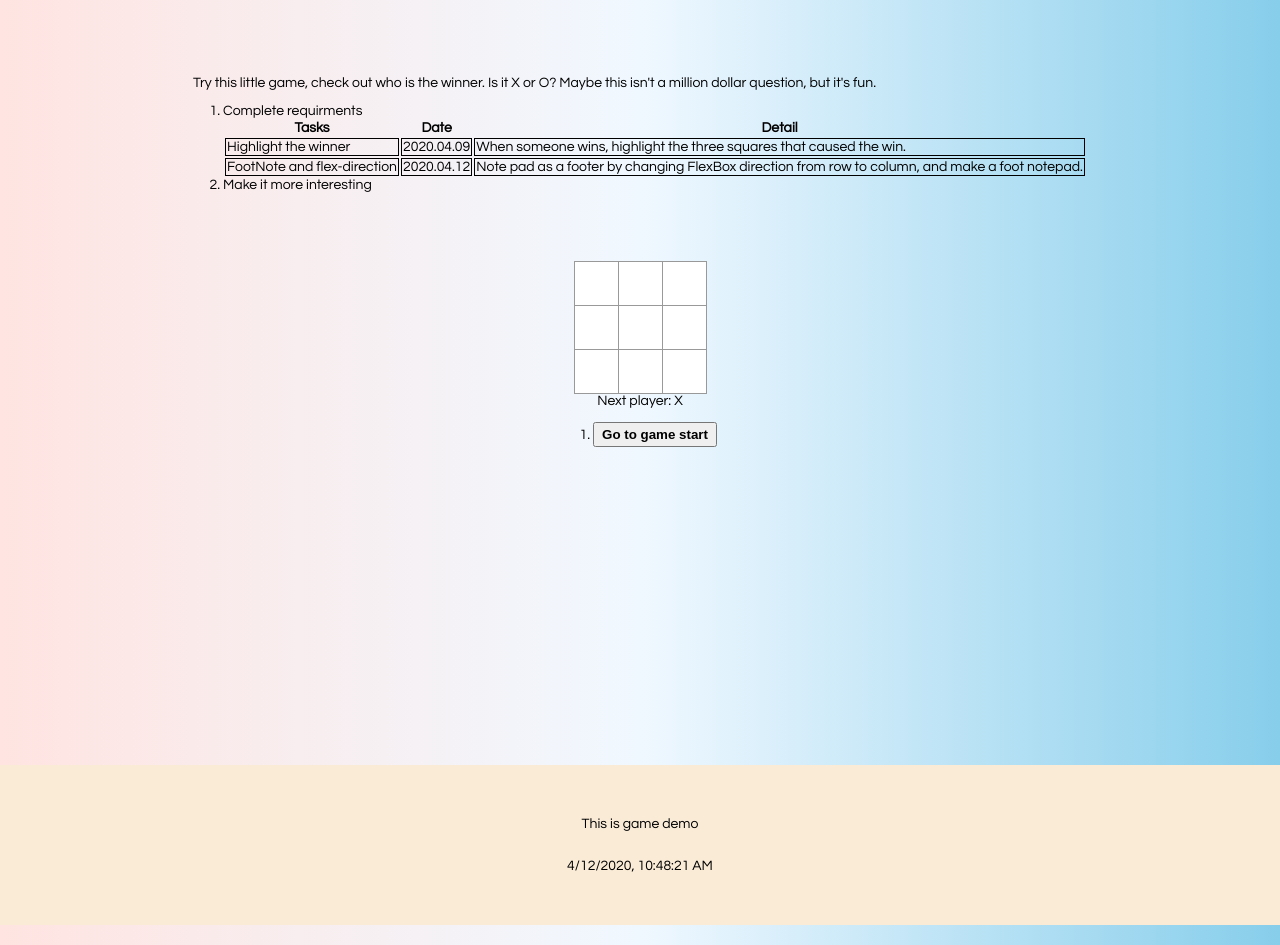
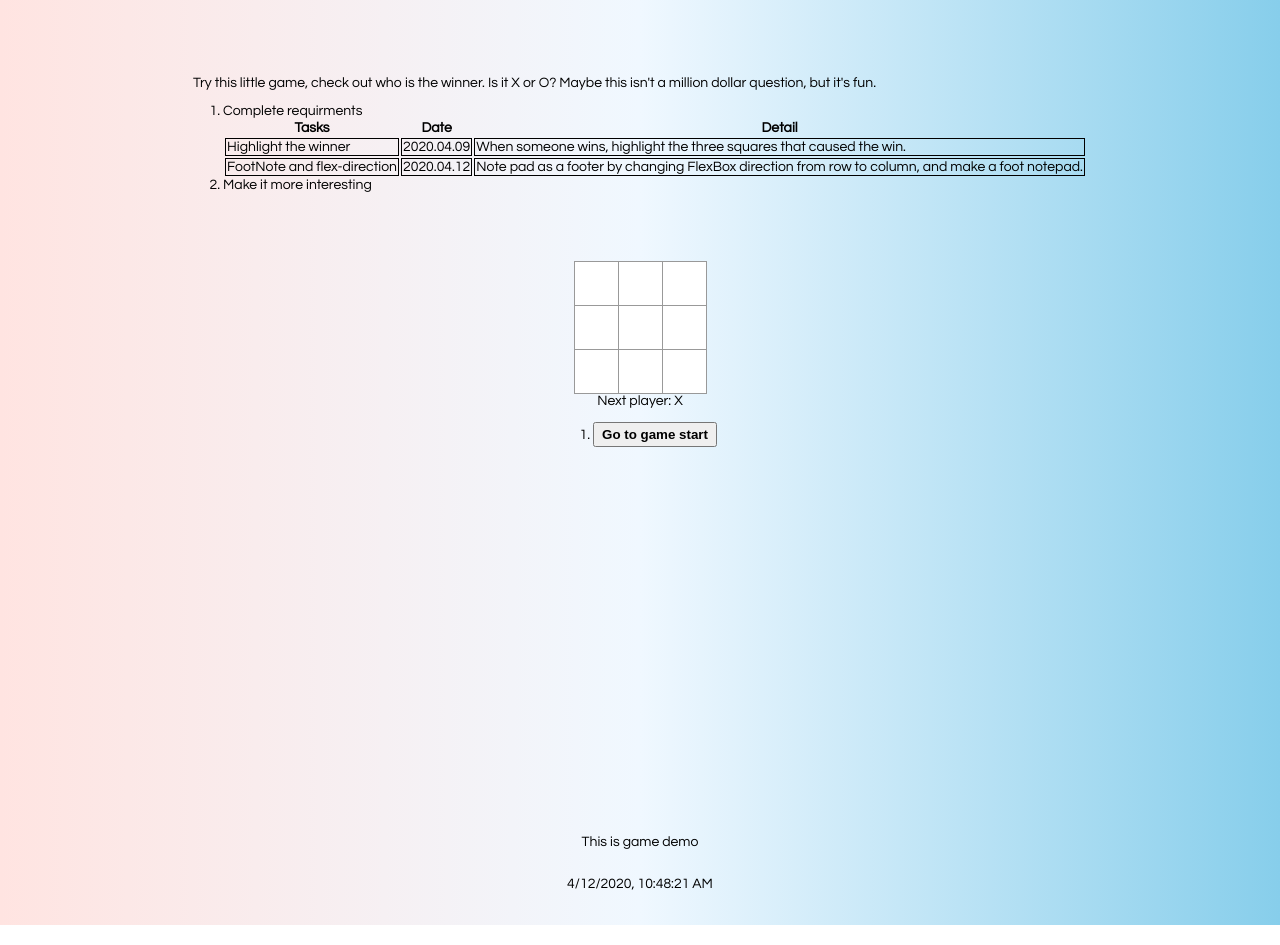
Before and after one commit to luml/tie-tac-toe, a React app: page / in a window 1280 px wide. Built offline with nearby package versions, Linux system fonts and the light colour scheme.

Commit message:
feat(update footer)

```diff
--- a/src/index.css
+++ b/src/index.css
@@ -84,8 +84,6 @@ li>button {
     display: grid;
     place-content: center;
     text-align: center;
-    height: 20vh;
-    background: antiquewhite;
     margin: 0 -1.5em;
-    margin-top: 38vh;
+    margin-top: 45vh;
 }
```
